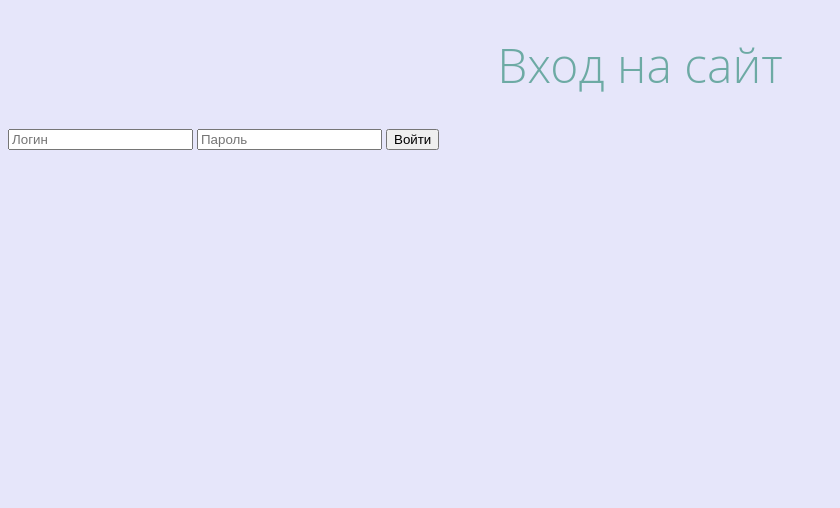
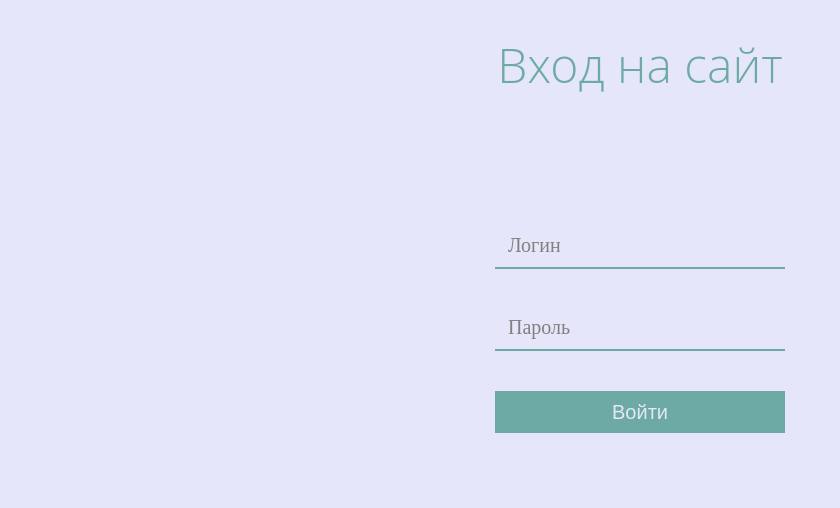
Before and after one commit to supertur1k/PeopleAreTheNewOil, a Django app: page /accounts/login/ in a window 1280 px wide. Shown: the top 508 px of the page, without its empty margins (0-840 px from the left). Run offline with Django 3.2, Linux system fonts and the light colour scheme.

Commit message:
Styled login page

```diff
--- a/static/css/stylesheet.css
+++ b/static/css/stylesheet.css
@@ -101,7 +101,7 @@ h1 {
 img {
     margin: 0 auto;
 }
-p {
+.prof {
     position: absolute;
     left: 50px;
     color: rgb(109, 170, 164);
@@ -109,3 +109,59 @@ p {
     font-weight: 300;
     font-size: 1.5em;
 }
+.login_form {
+   max-width: 350px;
+   padding: 80px 30px 30px;
+   margin: 50px auto 30px;
+   background: #e6e6fa;
+}
+.login_div {
+   position: relative;
+   margin-bottom: 40px;
+}
+.login_div input {
+   display: block;
+   width: 100%;
+   padding: 0 10px;
+   line-height: 40px;
+   font-family: 'Open Sans', sans-serif;
+   background: none;
+   border-width: 0;
+   border-bottom: 2px solid rgb(109, 170, 164);
+}
+.login_div label {
+   position: absolute;
+   left: 13px;
+   color: gray;
+   font-size: 20px;
+   font-weight: 300;
+   transform: translateY(-35px);
+   transition: all 0.2s ease;
+}
+.login_div input:focus {
+   outline: 0;
+   border-color: darkgreen;
+}
+.login_div input:focus+label, .login_div input:valid+label {
+   transform: translateY(-60px);
+   margin-left: -14px;
+   font-size: 14px;
+   font-weight: 400;
+   outline: 0;
+   border-color: darkgreen;
+   color: darkgreen;
+}
+.login_form input[type="submit"] {
+   width: 100%;
+   padding: 0;
+   line-height: 42px;
+   background: rgb(109, 170, 164);
+   border-width: 0;
+   color: #e6e6fa;
+   font-size: 20px;
+}
+.login_form input[type="submit"]:hover,
+.login_form input[type="submit"]:focus {
+    background: darkgreen;
+    cursor: pointer;
+}
--- a/templates/login.html
+++ b/templates/login.html
@@ -5,17 +5,26 @@
     <meta charset="UTF-8">
     <title>Авторизация</title>
     <link rel="stylesheet" href="{% static 'css/stylesheet.css'%}" type="text/css">
+    <style>
+        * {
+           box-sizing: border-box;
+        }
+    </style>
 </head>
 <body>
     <h1>Вход на сайт</h1>
+    <form method="post" class="login_form">
+        {% csrf_token %}
+        <div class="login_div">
+            <input type="text" name="username" required autocomplete="off"><label for="login">Логин</label>
+        </div>
+        <div class="login_div">
+            <input type="password" name="password" required autocomplete="off"><label for="password">Пароль</label>
+        </div>
+        <p><input type="submit" value="Войти"></p>
+    </form>
     {% if error %}
-        <div style="color:#ff0000;">{{ error }}</div>
+        <h1 style="color:red;">{{ error }} </h1>
     {% endif %}
-    <form method="post">
-        {% csrf_token %}
-        <input type="text" name="username" placeholder="Логин">
-        <input type="password" name="password" placeholder="Пароль">
-        <input type="submit" value="Войти">
-    </form>
 </body>
 </html>
--- a/templates/logout.html
+++ b/templates/logout.html
@@ -15,10 +15,7 @@
     </script>
 </head>
 <body onload="doRedirect();">
-    {% block title %}Logged out{% endblock %}
-    {% block content %}
-    <p>You have been successfully logged out.</p>
-    {% endblock %}
+    <h1>До новых встреч!</h1>
 
 </body>
 </html>
--- a/templates/profile-master.html
+++ b/templates/profile-master.html
@@ -8,7 +8,7 @@
 </head>
 <body>
     <h1>Мой профиль!</h1>
-    <p>
+    <p class="prof">
         Имя: {{ user.first_name }} <br>
         Фамилия: {{ user.last_name }} <br>
         Логин пользователя: {{ user.username }} <br>
--- a/templates/profile.html
+++ b/templates/profile.html
@@ -8,7 +8,7 @@
 </head>
 <body>
     <h1>Мой профиль!</h1>
-    <p>
+    <p class="prof">
         Имя: {{ user.first_name }} <br>
         Фамилия: {{ user.last_name }} <br>
         Логин пользователя: {{ user.username }} <br>
```
Also changed, not shown: db.sqlite3.
